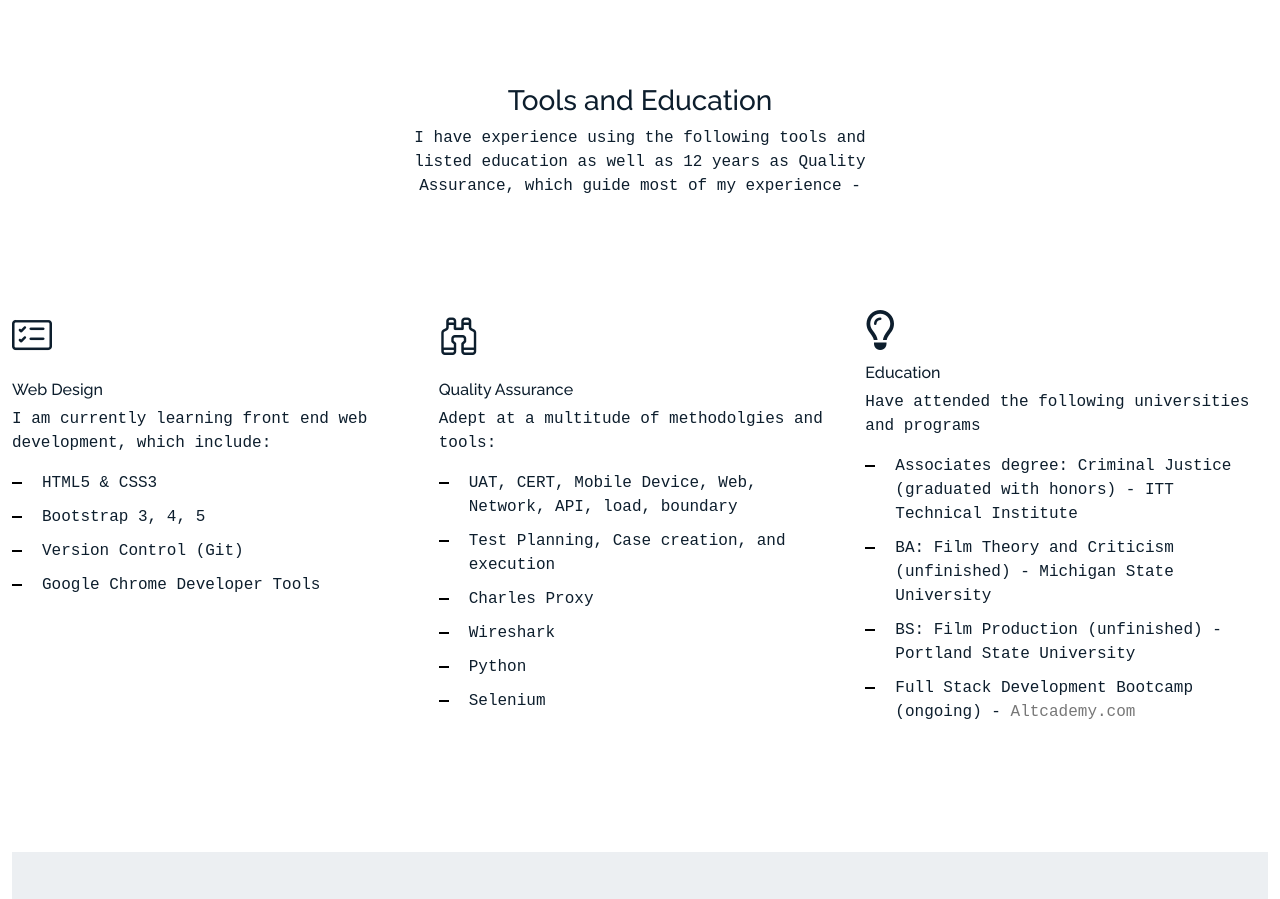
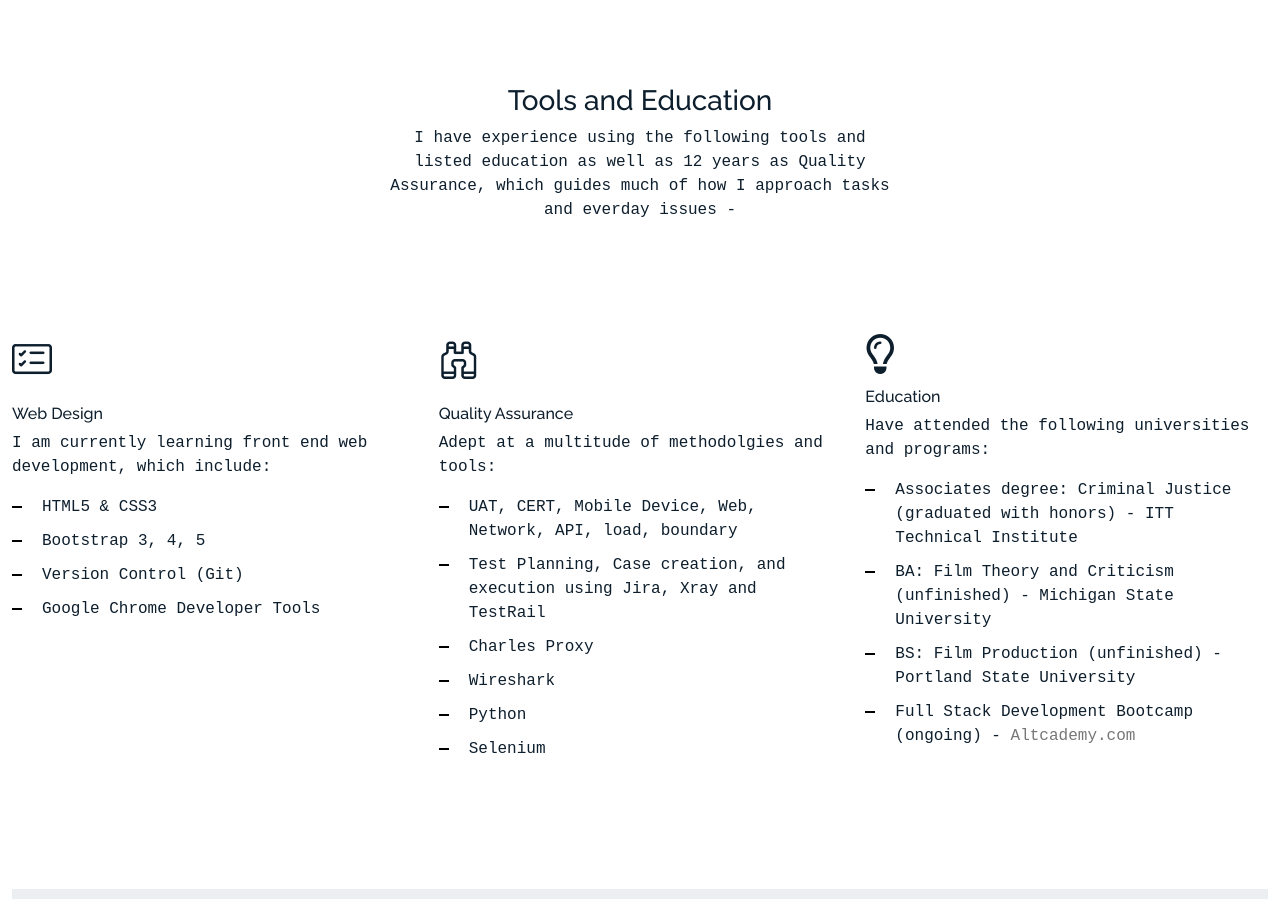
Before and after one commit to nbotz8/personal-works, a plain HTML site: page index.html in a window 1280 px wide. Shown: the part 2000-2899 px from the top of the page. Drawn offline with nearby package versions, Linux system fonts and the light colour scheme; a web font is replaced by a local one.

Commit message:
update to education and QA skillz

```diff
--- a/index.html
+++ b/index.html
@@ -199,7 +199,7 @@
         <div class="row justify-content-center text-center mb-4 pb-5">
           <div class="col-5">
             <h3 class="h3 heading">Tools and Education</h3>
-            <p>I have experience using the following tools and listed education as well as 12 years as Quality Assurance, which guide most of my experience - </p>
+            <p>I have experience using the following tools and listed education as well as 12 years as Quality Assurance, which guides much of how I approach tasks and everday issues - </p>
           </div>
         </div>
         <div class="row pt-4">
@@ -222,7 +222,7 @@
             <p>Adept at a multitude of methodolgies and tools:</p>
             <ul class="list-unstyled list-line">
               <li>UAT, CERT, Mobile Device, Web, Network, API, load, boundary</li>
-              <li>Test Planning, Case creation, and execution </li>
+              <li>Test Planning, Case creation, and execution using Jira, Xray and TestRail </li>
               <li>Charles Proxy</li>
               <li>Wireshark</li>
               <li>Python</li>
@@ -232,7 +232,7 @@
           <div class="col">
             <i class="fa-regular fa-lightbulb"></i>
             <h4 class="h4 mb-2">Education</h4>
-            <p>Have attended the following universities and programs</p>
+            <p>Have attended the following universities and programs:</p>
             <ul class="list-unstyled list-line">
               <li>Associates degree: Criminal Justice (graduated with honors) - ITT Technical Institute</li>
               <li>BA: Film Theory and Criticism (unfinished) - Michigan State University</li>
```
